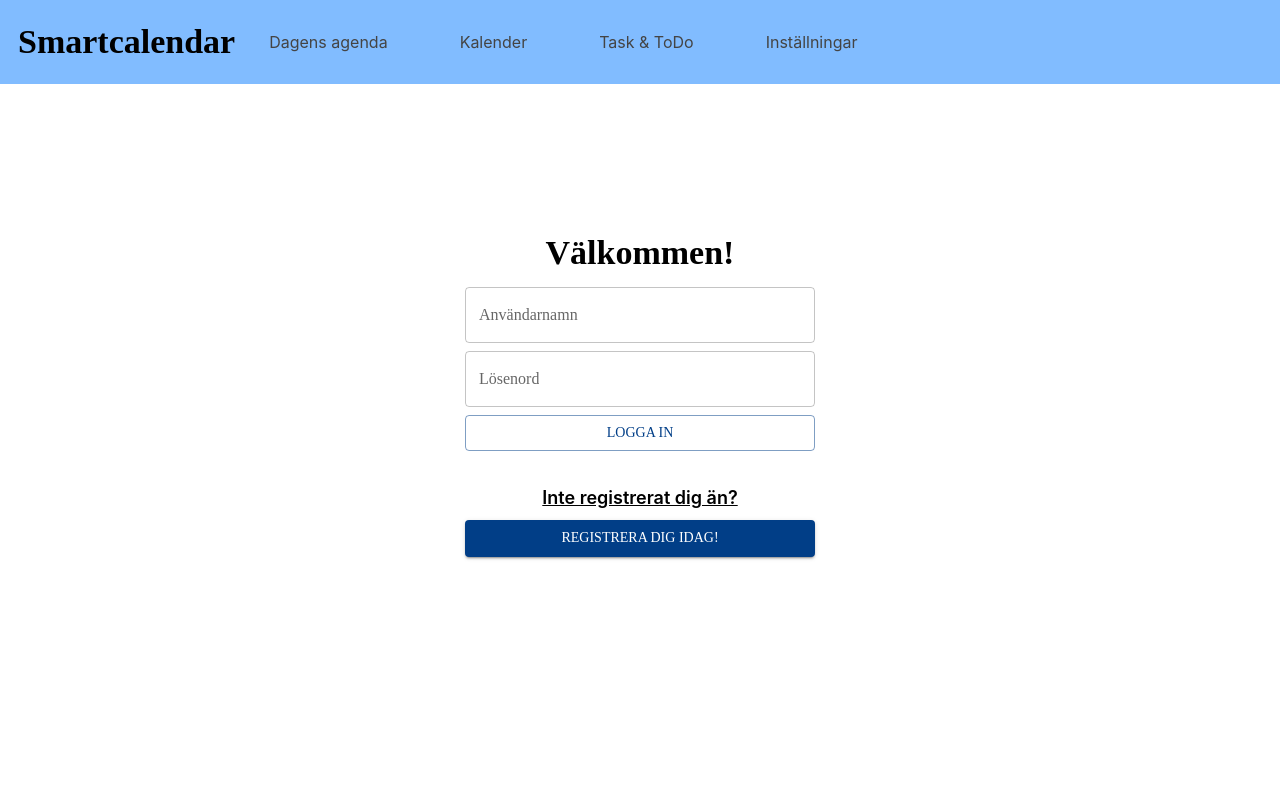
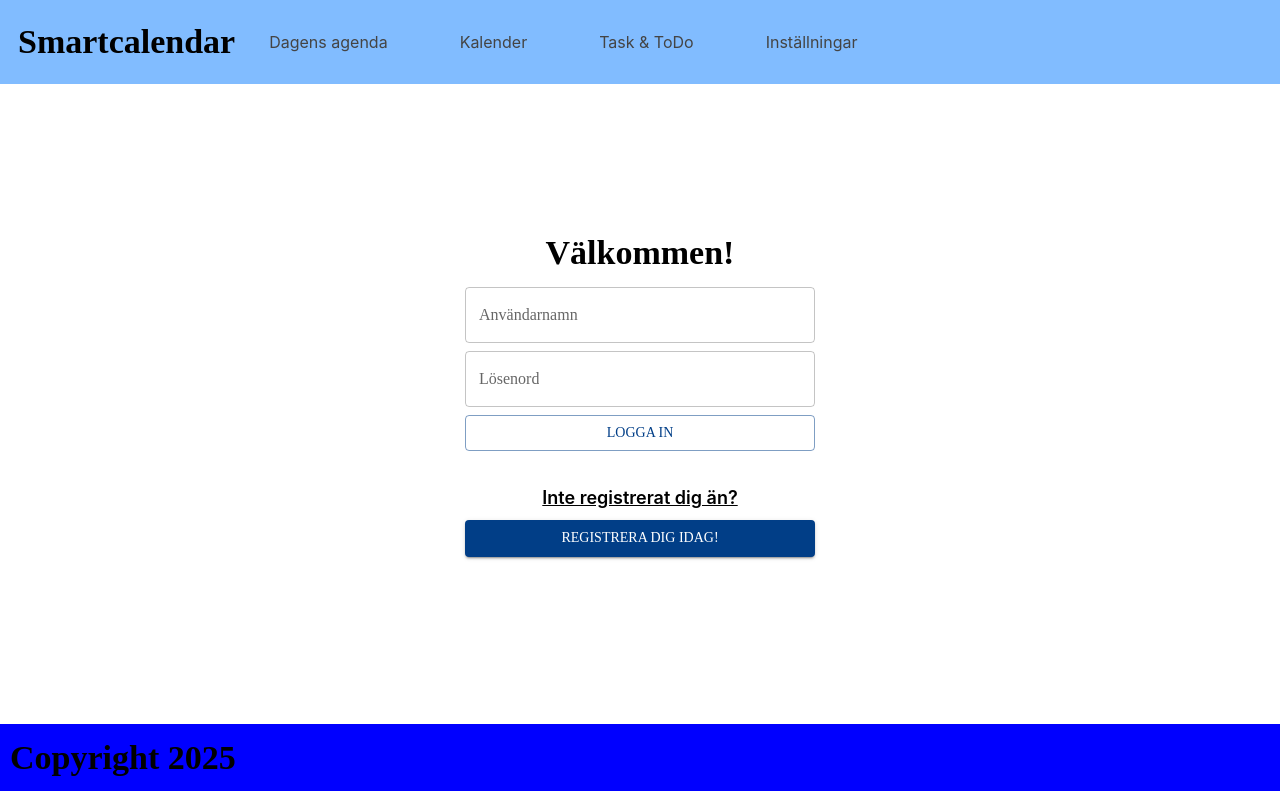
Before and after one commit to slidecart/G19SmartCalender, a React (Create React App) app in the folder frontend/: page / in a window 1280 px wide. Built offline with nearby package versions, Linux system fonts and the light colour scheme.

Commit message:
yes äntligen lagt till footer

```diff
--- a/frontend/src/App.jsx
+++ b/frontend/src/App.jsx
@@ -1,11 +1,13 @@
 import Header from "./components/containers/header";
 import LogIn from "./scenes/login";
+import Footer from"./components/containers/footer";
 
 function App() {
   return (
     <>
       <Header/>
       <LogIn/>
+      <Footer/>
     </>
   );
 
--- a/frontend/src/components/containers/footer.jsx
+++ b/frontend/src/components/containers/footer.jsx
@@ -1 +1,15 @@
-{/*Fixa en footer som ska tilläggas till alla sidor*/}
+import { Box, Typography } from "@mui/material";
+
+function Footer(){
+
+    return(
+        <Box sx={{backgroundColor: "blue", py: 0.5, display: "flex"}}>
+            <Typography variant="h1">
+                Copyright 2025
+            </Typography>
+
+        </Box>
+    )
+}
+
+export default Footer;
```
Also changed, not shown: 1 other file (tests, documents, lock files or other folders).
